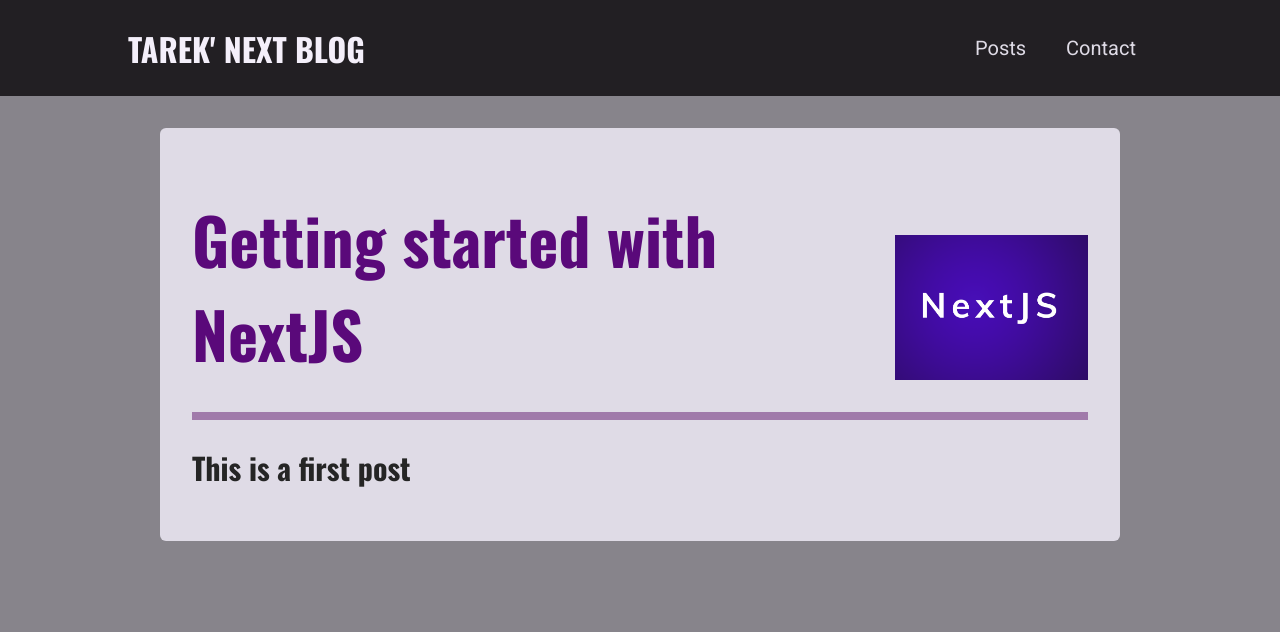
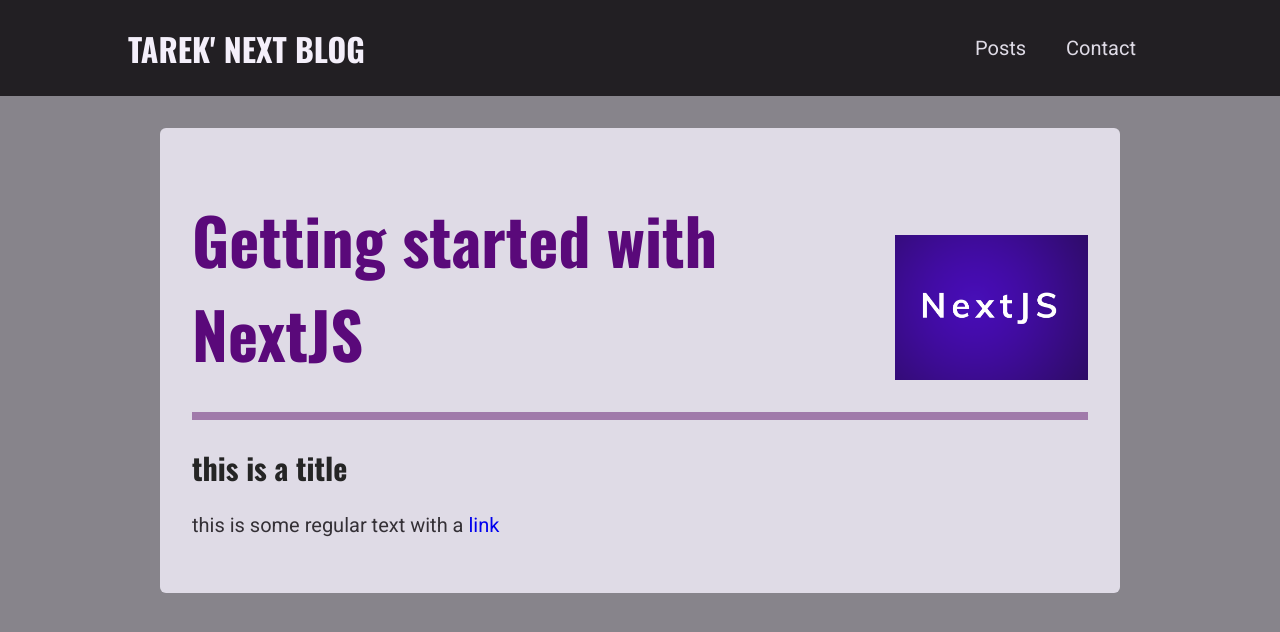
Before and after one commit to tarekanwer/Blog-Project, a Next.js app: page /posts/getting-started-with-nextjs in a window 1280 px wide. Shown: the top 632 px of the page. Built offline with nearby package versions, Linux system fonts and the light colour scheme.

Commit message:
fetching for dynamic paths

```diff
--- a/components/posts/post-detail/post-content.js
+++ b/components/posts/post-detail/post-content.js
@@ -2,20 +2,14 @@ import ReactMarkdown from 'react-markdown';
 import classes from './post-content.module.css';
 import PostHeader from './post-header';
 
-const dummyPost = {
-    slug: "getting-started-with-nextjs",
-    title: "Getting started with NextJS",
-    image: "getting-started-nextjs.png",
-    date: "2022-02-10",
-    content : '# This is a first post'
-  }
 
-const PostContent = () => {
-    const imgPath = `/images/posts/${dummyPost.slug}/${dummyPost.image}`
+const PostContent = (props) => {
+  const post = props.post;
+    const imgPath = `/images/posts/${post.slug}/${post.image}`;
   return (
     <article  className={classes.content}>
-        <PostHeader title = {dummyPost.title} image = {imgPath} />
-        <ReactMarkdown>{dummyPost.content}</ReactMarkdown>
+        <PostHeader title = {post.title} image = {imgPath} />
+        <ReactMarkdown>{post.content}</ReactMarkdown>
 
     </article>
   )
--- a/lib/posts-util.js
+++ b/lib/posts-util.js
@@ -3,12 +3,16 @@ import path from "path";
 import matter from "gray-matter";
 const postDirectory = path.join(process.cwd(), "posts");
 
-function getPostData(fileName) {
-  const filePath = path.join(postDirectory, fileName);
+export function getPostsFiles(){
+  return fs.readdirSync(postDirectory);
+}
+
+export function getPostData(postIdentifier) {
+  const postSlug = postIdentifier.replace(/\.md$/, ''); // this removes the file extension
+  const filePath = path.join(postDirectory, `${postSlug}.md`);
   const fileContent = fs.readFileSync(filePath, "utf-8");
   const { data, content } = matter(fileContent);
 
-  const postSlug = fileName.replace(/\.md$/, ''); // this removes the file extension
 
   const postData = {
     slug: postSlug,
@@ -20,7 +24,7 @@ function getPostData(fileName) {
 }
 
 export function getAllPosts() {
-  const postFiles = fs.readdirSync(postDirectory);
+  const postFiles = getPostsFiles();
 
   const allPosts = postFiles.map((postFile) => {
     return getPostData(postFile);
--- a/package.json
+++ b/package.json
@@ -12,6 +12,6 @@
     "next": "10.0.6",
     "react": "17.0.1",
     "react-dom": "17.0.1",
-    "react-markdown": "^8.0.3"
+    "react-markdown": "^6.0.0"
   }
 }
--- a/pages/posts/[slug].js
+++ b/pages/posts/[slug].js
@@ -1,6 +1,30 @@
 import PostContent from "../../components/posts/post-detail/post-content";
-const PostDetailPage = () => {
-  return <PostContent />;
+import { getPostData , getPostsFiles } from "../../lib/posts-util";
+
+const PostDetailPage = (props) => {
+  return <PostContent post = {props.post} />;
 };
 
+export function getStaticProps(context) {
+  const { params } = context;
+  const { slug } = params;
+  const postData = getPostData(slug);
+  return {
+    props: {
+      post: postData,
+    },
+    revalidate: 600,
+  };
+}
+
+export function getStaticPaths() {
+  const paths = getPostsFiles();
+  const slugs = paths.map((fileName) => fileName.replace(/\.md$/, ""));
+
+  return {
+    paths: slugs.map((slug) => ({ params: { slug: slug } })),
+    fallback: false,
+  };
+}
+
 export default PostDetailPage;
```
Also changed, not shown: pages/posts/index.js (+13 -36 lines), 1 other file (tests, documents, lock files or other folders).
